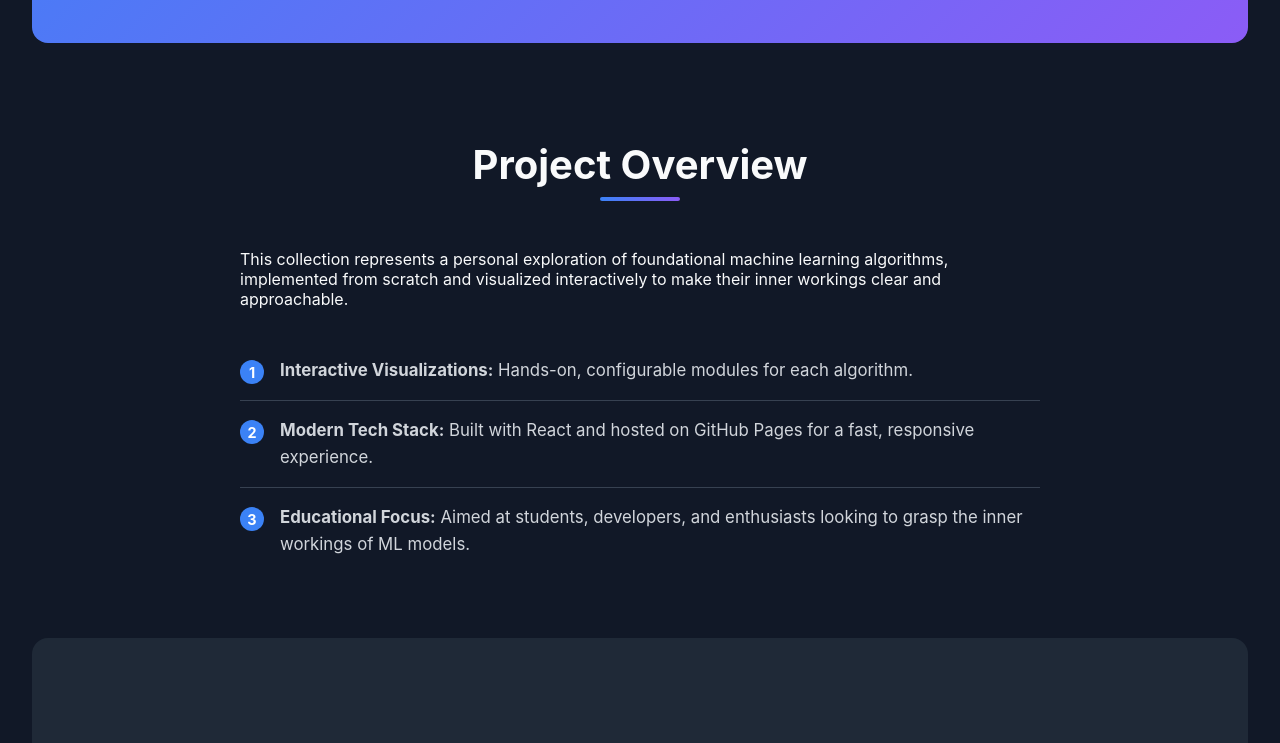
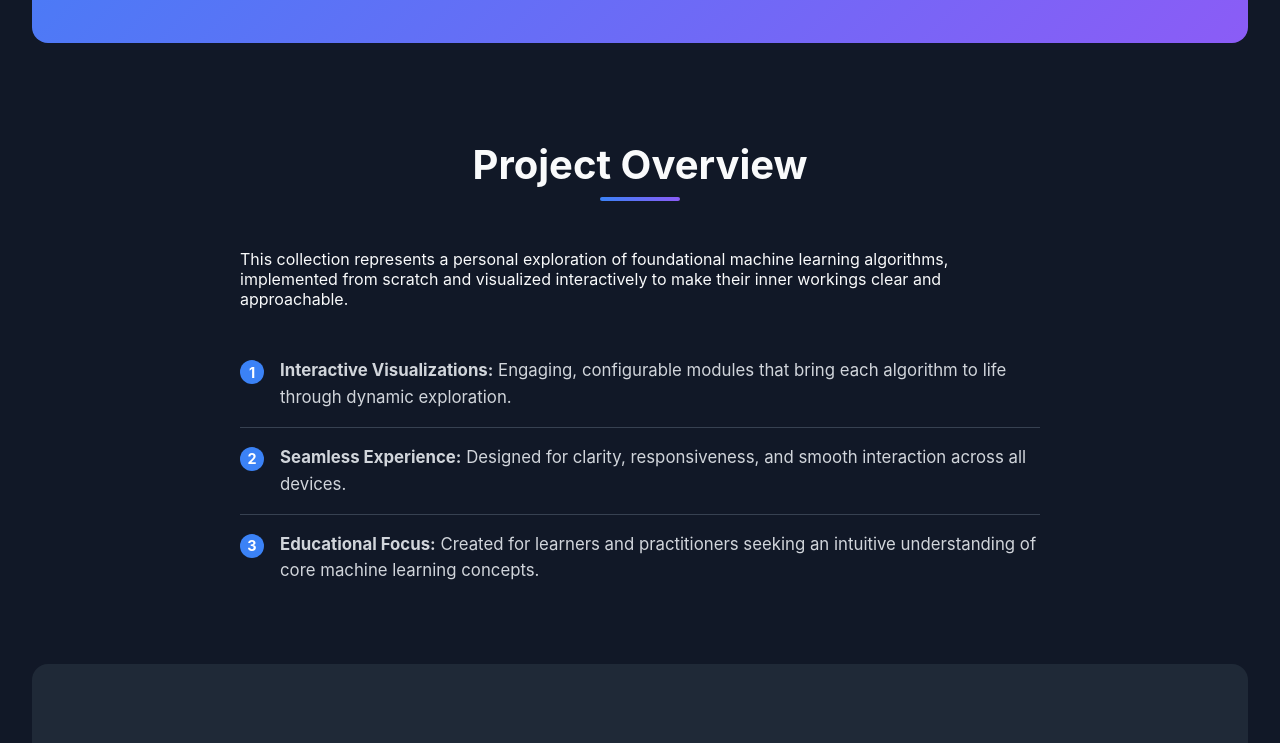
Before and after one commit to AlanPonnachan/ml-algorithm-visualizations, a React (Create React App) app: page /about in a window 1280 px wide. Shown: the part 444-1187 px from the top of the page. Built offline with nearby package versions, Linux system fonts and the light colour scheme.

Commit message:
update about

```diff
--- a/src/components/About/About.js
+++ b/src/components/About/About.js
@@ -24,11 +24,26 @@ const About = () => {
             This collection represents a personal exploration of foundational machine learning algorithms, implemented from scratch and visualized interactively to make their inner workings clear and approachable.
           </p>
           <ul className="feature-list">
-            <li><span className="feature-icon">1</span><span className="feature-text"><strong>Interactive Visualizations:</strong> Hands-on, configurable modules for each algorithm.</span></li>
-            <li><span className="feature-icon">2</span><span className="feature-text"><strong>Modern Tech Stack:</strong> Built with React and hosted on GitHub Pages for a fast, responsive experience.</span></li>
-            <li><span className="feature-icon">3</span><span className="feature-text"><strong>Educational Focus:</strong> Aimed at students, developers, and enthusiasts looking to grasp the inner workings of ML models.</span></li>
-          </ul>
-        </div>
+  <li>
+    <span className="feature-icon">1</span>
+    <span className="feature-text">
+      <strong>Interactive Visualizations:</strong> Engaging, configurable modules that bring each algorithm to life through dynamic exploration.
+    </span>
+  </li>
+  <li>
+    <span className="feature-icon">2</span>
+    <span className="feature-text">
+      <strong>Seamless Experience:</strong> Designed for clarity, responsiveness, and smooth interaction across all devices.
+    </span>
+  </li>
+  <li>
+    <span className="feature-icon">3</span>
+    <span className="feature-text">
+      <strong>Educational Focus:</strong> Created for learners and practitioners seeking an intuitive understanding of core machine learning concepts.
+    </span>
+  </li>
+</ul>
+     </div>
       </section>
 
       <section className="about-section author-section">
```
